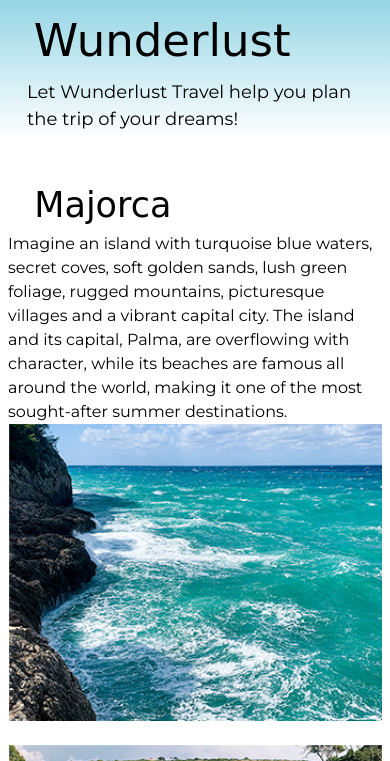
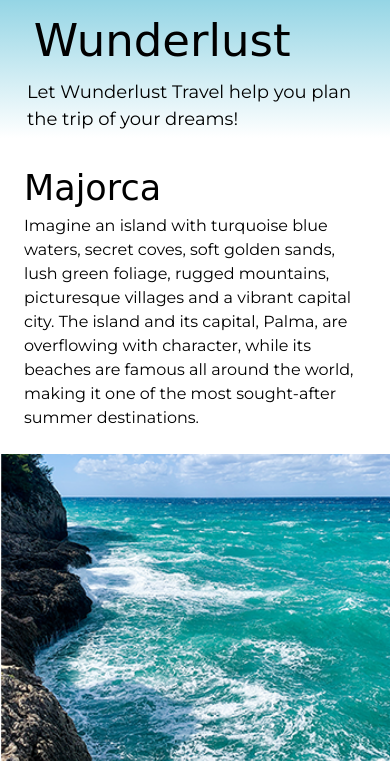
Before and after one commit to bmiles11/Wunderlust-Final, a plain HTML site: page index.html in a window 390 px wide. Shown: the part 83-844 px from the top of the page. Drawn offline with Linux system fonts and the light colour scheme; a web font is replaced by a local one.

Commit message:
css media query and padding updated

```diff
--- a/styles.css
+++ b/styles.css
@@ -235,8 +235,12 @@ h1 {
     background-color: var(--yellow);
 }
 
-#intro {
-    padding: 1.5em .5em;
+#intro-left {
+	padding: 1.5em;
+}
+
+#intro-left h2 {
+	padding: 0em;
 }
 
 .img-grid {
@@ -635,7 +639,7 @@ footer a {
     }
 }
 
-@media (min-width: 1150px) {
+@media (min-width: 1250px) {
     header {
         grid-template-rows: 80px 20px;
         grid-template-columns: 180px .5fr 1fr;
```
